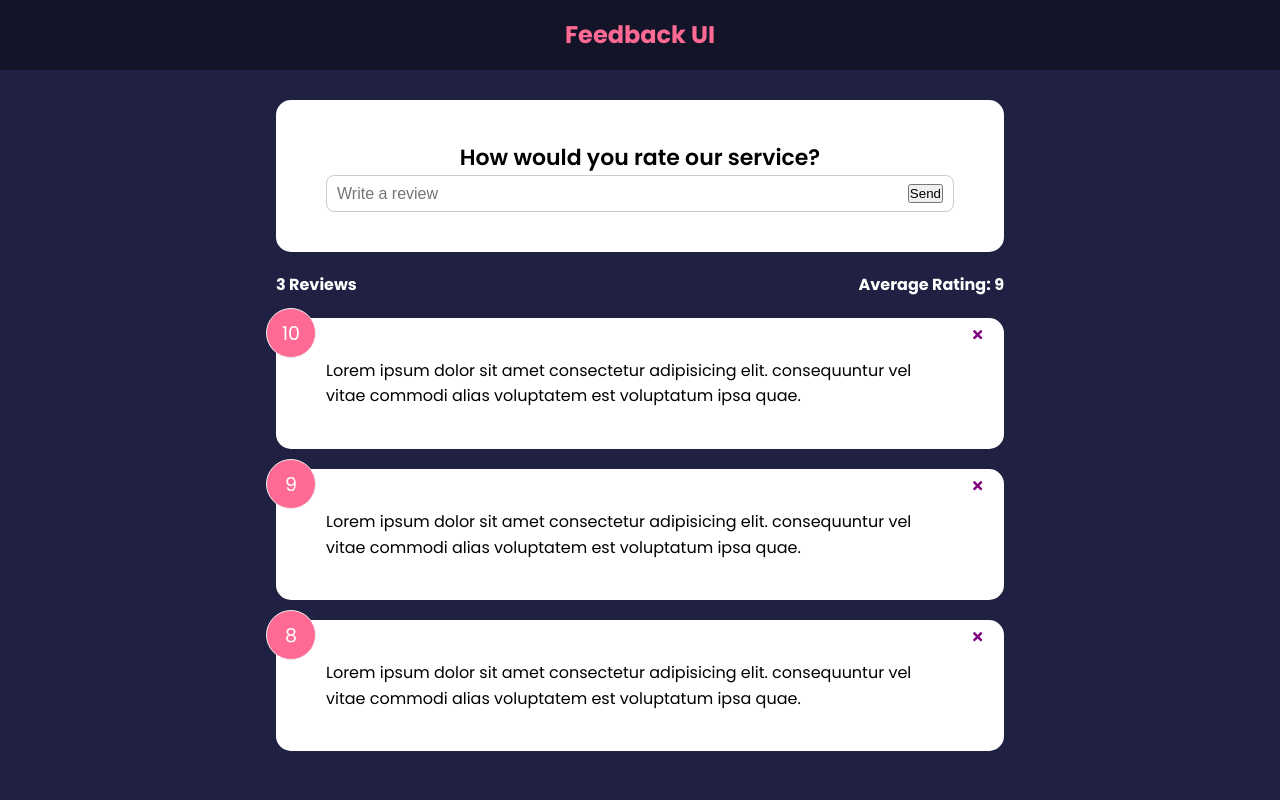
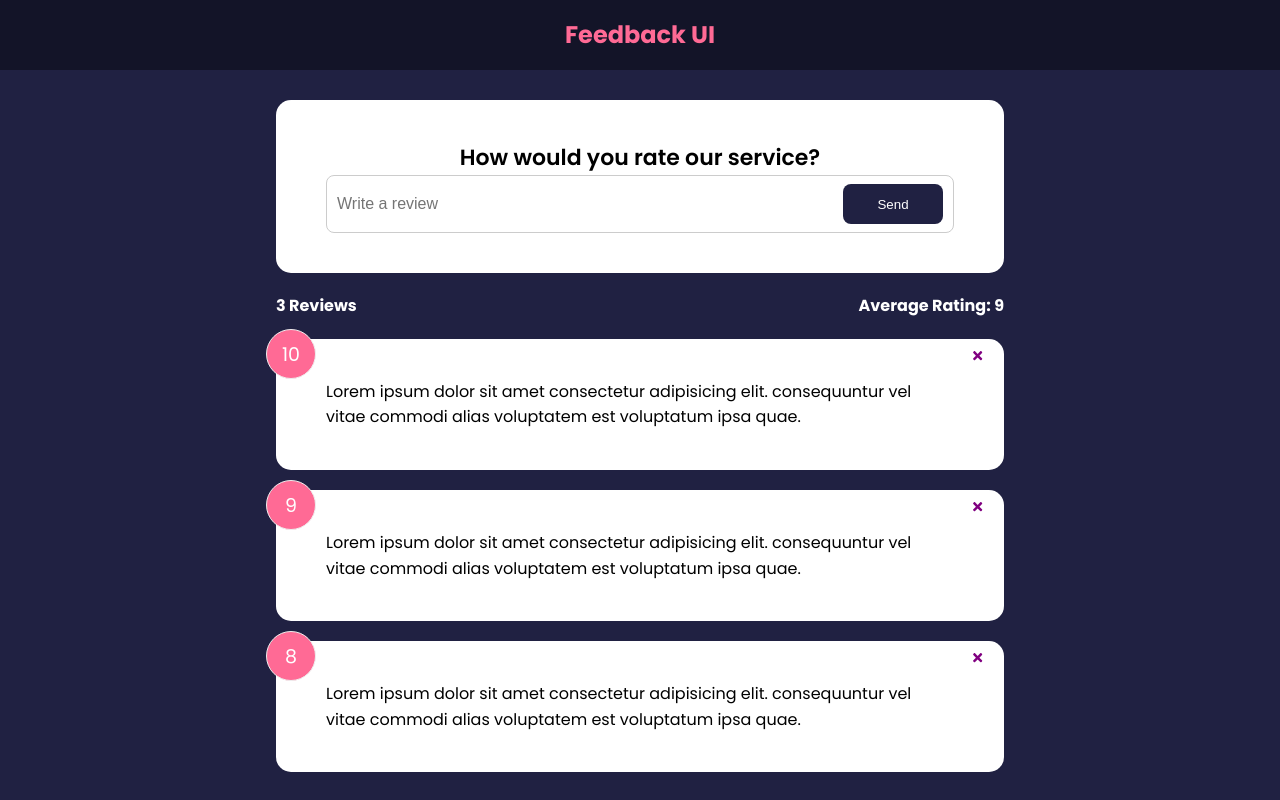
Before and after one commit to NicoASSEO/feedback-app, a React (Vite) app: page / in a window 1280 px wide. Built offline with nearby package versions, Linux system fonts and the light colour scheme.

Commit message:
created Button shared component

```diff
--- a/src/components/FeedbackForm.jsx
+++ b/src/components/FeedbackForm.jsx
@@ -1,6 +1,7 @@
 import React from "react"
 import Card from "./shared/Card"
 import { useState } from "react"
+import Button from "./shared/Button"
 
 const FeedbackForm = () => {
   const [text, setText] = useState("")
@@ -21,7 +22,7 @@
             placeholder="Write a review"
             value={text}
           />
-          <button type="submit">Send</button>
+          <Button type="submit">Send</Button>
         </div>
       </form>
     </Card>
--- a/src/components/FeedbackList.jsx
+++ b/src/components/FeedbackList.jsx
@@ -16,7 +16,7 @@
   )
 }
 
-FeedbackList.PropTypes = {
+FeedbackList.propTypes = {
   feedback: PropTypes.arrayOf(
     PropTypes.shape({
       id: PropTypes.number.isRequired,
--- /dev/null
+++ b/src/components/shared/Button.jsx
@@ -0,0 +1,25 @@
+import React from "react"
+import PropTypes from "prop-types"
+
+const Button = ({ children, version, type, isDisabled }) => {
+  return (
+    <button type={type} disabled={isDisabled} className={`btn btn-${version}`}>
+      {children}
+    </button>
+  )
+}
+
+Button.defaultProps = {
+  version: "primary",
+  type: "button",
+  isDisabled: false,
+}
+
+Button.propTypes = {
+  children: PropTypes.node.isRequired,
+  version: PropTypes.string,
+  type: PropTypes.string,
+  isDisabled: PropTypes.bool,
+}
+
+export default Button
--- a/src/components/shared/Card.jsx
+++ b/src/components/shared/Card.jsx
@@ -21,7 +21,7 @@
   reverse: false,
 }
 
-Card.PropTypes = {
+Card.propTypes = {
   children: PropTypes.node.isRequired,
   reverse: PropTypes.bool,
 }
```
